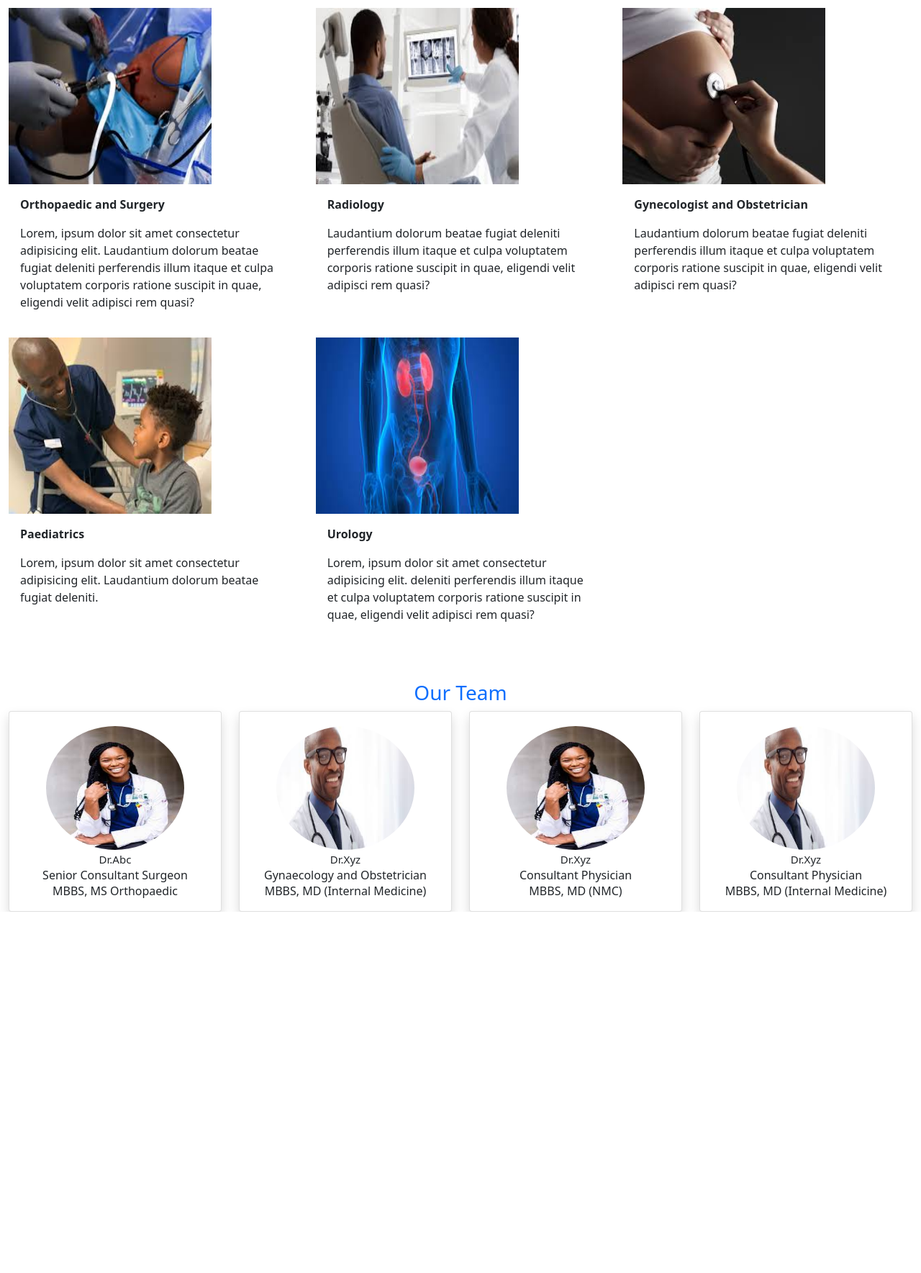
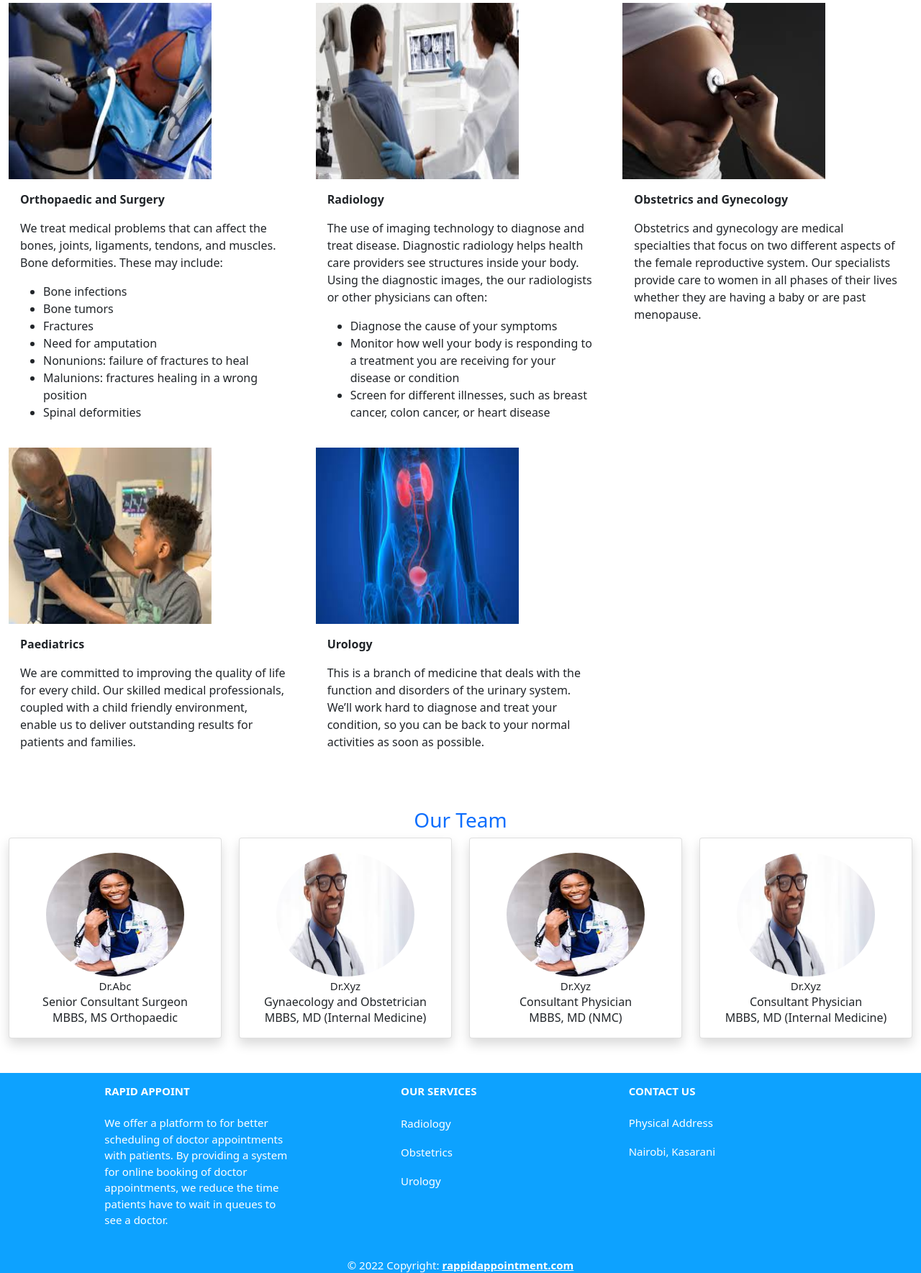
Before and after one commit to Kirugik/rapidappointment, a Django app: page / in a window 1280 px wide. Shown: the part 1653-3422 px from the top of the page at 72% size. Before the commit the page ends 2920 px from the top, so only its background shows below. Run offline with Django 4.2, Linux system fonts and the light colour scheme; tables that the repository leaves empty hold one stand-in row (values such as "Sample post"); some libraries are stand-ins or nearby versions.

```diff
--- a/appointment/templates/appointment/add_doctor.html
+++ b/appointment/templates/appointment/add_doctor.html
@@ -19,7 +19,8 @@
 {% endif %}
 
 
-<div class="container" style="margin-top: 100px">
+<div class="container" style="margin-top: 100px" style="min-height:100vh; display:flex; flex-direction:column;
+justify-content:space-between;">
     <div class="form-wrapper" style="display: block; text-align: center;">
         <h5 class="text-center">Add Doctor</h5>
         <form method="POST" action="" enctype="multipart/form-data" style="display: inline-block; margin-left: auto; margin-right: auto; text-align: left;">
@@ -70,4 +71,5 @@
         </form>
     </div>
 </div>
+{% include 'footer.html' %}
 {% endblock content %}
--- a/appointment/templates/appointment/add_patient.html
+++ b/appointment/templates/appointment/add_patient.html
@@ -18,7 +18,8 @@
 </script>
 {% endif %}
 
-<div class="container" style="margin-top: 100px">
+<div class="container" style="margin-top: 100px" style="min-height:100vh; display:flex; flex-direction:column;
+justify-content:space-between;">
     <div class="form-wrapper" style="display: block; text-align: center;">
         <h5 class="text-center">Create Account</h5>
         <form method="POST" action="" enctype="multipart/form-data" style="display: inline-block; margin-left: auto; margin-right: auto; text-align: left;">
@@ -68,5 +69,5 @@
     </form>
     </div>
 </div>
-
+{% include 'footer.html' %}
 {% endblock content %}
--- a/appointment/templates/appointment/admin_dashboard.html
+++ b/appointment/templates/appointment/admin_dashboard.html
@@ -27,6 +27,4 @@
         </div>
     </div>
 </div>
-
-
 {% endblock %}
--- a/appointment/templates/appointment/appointments.html
+++ b/appointment/templates/appointment/appointments.html
@@ -4,7 +4,8 @@
 {% block content %}
 {% include 'navbar.html' %}
 
-<div class="container mt-4">
+<div class="container mt-4" style="min-height:100vh; display:flex; flex-direction:column;
+justify-content:space-between;">
     <div class="info-wrapper" style="margin-top: 150px;">
         <h5 class="text-center mt-4">Active Appointments</h5>
         <table id="example" class="table table-hover">
@@ -57,4 +58,5 @@
         </table>
     </div>
 </div>
+{% include 'footer.html' %}
 {% endblock content %}
--- a/appointment/templates/appointment/doctors.html
+++ b/appointment/templates/appointment/doctors.html
@@ -5,7 +5,8 @@
 {% block content %}
 {% include 'navbar.html' %}
 
-<div class="container mt-4">
+<div class="container mt-4" style="min-height:100vh; display:flex; flex-direction:column;
+justify-content:space-between;">
     <div class="table-wrapper" style="margin-top: 150px;">
         <h5 class="text-center mt-4">Our Doctors</h5>
         <table id="example" class="table table-hover">
@@ -40,4 +41,5 @@
         </table>
     </div>
 </div>
+{% include 'footer.html' %}
 {% endblock content %}
--- a/appointment/templates/appointment/home_old.html
+++ b/appointment/templates/appointment/home_old.html
@@ -42,7 +42,7 @@
                 <h4 class="text-center" style="color: #E30B5D;">Welcome to the Rapid Appoint</h4>
             </h1>
             <p>
-                <h6>Lorem ipsum dolor sit amet, consectetur adipiscing elit, sed do eiusmod tempor incididunt ut labore et dolore magna aliqua. Ultrices tincidunt arcu non sodales neque sodales. At quis risus sed vulputate odio ut enim blandit. Cras semper auctor neque vitae tempus quam pellentesque nec. Aenean vel elit scelerisque mauris. Neque viverra justo nec ultrices dui sapien. Nullam non nisi est sit amet facilisis magna etiam. Tincidunt lobortis feugiat vivamus at augue eget arcu.</h6>
+                <h6 style="line-height: 25px;">We are revolutionizing doctor appointments by leveraging an online doctor appointment booking technology. We let patients book doctor appointments online, and get to see a doctor at their convenience. We beleive that patients who need to a see a doctor on non-emergency cases should do so with greater convenience.</h6>
             </p>
             <div class="home-images d-flex ml-auto">
                 <img src="{% static 'images/doc1.jpg' %}" alt="" style="width: 400px; height: 300px; margin-right: 10px;">
@@ -75,7 +75,17 @@
             </div>
             <div class="card-body">
                 <p><strong>Orthopaedic and Surgery</strong></p>
-                <p>Lorem, ipsum dolor sit amet consectetur adipisicing elit. Laudantium dolorum beatae fugiat deleniti perferendis illum itaque et culpa voluptatem corporis ratione suscipit in quae, eligendi velit adipisci rem quasi?</p>
+                <p>We treat medical problems that can affect the bones, joints, ligaments, tendons, and muscles. Bone deformities. These may include:
+                    <ul>
+                        <li>Bone infections</li>
+                        <li>Bone tumors</li>
+                        <li>Fractures</li>
+                        <li>Need for amputation</li>
+                        <li>Nonunions: failure of fractures to heal</li>
+                        <li>Malunions: fractures healing in a wrong position</li>
+                        <li>Spinal deformities</li>
+                    </ul>
+                </p>
             </div>
         </div>
 
@@ -85,7 +95,13 @@
             </div>
             <div class="card-body">
                 <p><strong>Radiology</strong></p>
-                <p>Laudantium dolorum beatae fugiat deleniti perferendis illum itaque et culpa voluptatem corporis ratione suscipit in quae, eligendi velit adipisci rem quasi?</p>
+                <p>The use of imaging technology to diagnose and treat disease. Diagnostic radiology helps health care providers see structures inside your body. Using the diagnostic images, the our radiologists or other physicians can often:
+                    <ul>
+                        <li>Diagnose the cause of your symptoms</li>
+                        <li>Monitor how well your body is responding to a treatment you are receiving for your disease or condition</li>
+                        <li>Screen for different illnesses, such as breast cancer, colon cancer, or heart disease</li>
+                    </ul>
+                </p>
             </div>
         </div>
 
@@ -94,8 +110,10 @@
                 <img src="{% static 'images/obste.jpeg' %}" alt="" style="margin-left:auto; margin-right:auto; width: 70%; height: 250px; padding-top: 5px;">
             </div>
             <div class="card-body">
-                <p><strong>Gynecologist and Obstetrician</strong></p>
-                <p>Laudantium dolorum beatae fugiat deleniti perferendis illum itaque et culpa voluptatem corporis ratione suscipit in quae, eligendi velit adipisci rem quasi?</p>
+                <p><strong>Obstetrics and Gynecology</strong></p>
+                <p>Obstetrics and gynecology are medical specialties that focus on two different aspects of the female reproductive system. Our specialists provide care to women in all phases of their lives whether they are having a baby or are past menopause.</p>
+
+
             </div>
         </div>
 
@@ -105,7 +123,7 @@
             </div>
             <div class="card-body">
                 <p><strong>Paediatrics</strong></p>
-                <p>Lorem, ipsum dolor sit amet consectetur adipisicing elit. Laudantium dolorum beatae fugiat deleniti.</p>
+                <p>We are committed to improving the quality of life for every child. Our skilled medical professionals, coupled with a child friendly environment, enable us to deliver outstanding results for patients and families.</p>
             </div>
         </div>
 
@@ -115,7 +133,7 @@
             </div>
             <div class="card-body">
                 <p><strong>Urology</strong></p>
-                <p>Lorem, ipsum dolor sit amet consectetur adipisicing elit. deleniti perferendis illum itaque et culpa voluptatem corporis ratione suscipit in quae, eligendi velit adipisci rem quasi?</p>
+                <p>This is a branch of medicine that deals with the function and disorders of the urinary system. We’ll work hard to diagnose and treat your condition, so you can be back to your normal activities as soon as possible.</p>
             </div>
         </div>
 
@@ -126,7 +144,7 @@
 
 
 <!-- ------------------------------------------------------------------------------------------------ -->
-<!-- -------------------------------------Medical Services------------------------------------------- -->
+<!-- -------------------------------------Our Team------------------------------------------- -->
 <!-- ------------------------------------------------------------------------------------------------ -->
 
 <div class="container-fluid mt-4" id="team">
@@ -144,10 +162,6 @@
                     <h4 class="card-title" style="font-size: 15px;">Dr.Abc</h4>
                     <h6 class="card-subtitle">Senior Consultant Surgeon</h6>
                     <p class="card-text">MBBS, MS Orthopaedic</p>
-                    <!-- <a href="#" class="card-link"><i class="fa fa-facebook"></i></a>
-                    <a href="#" class="card-link"><i class="fa fa-twitter"></i></a>
-                    <a href="#" class="card-link"><i class="fa fa-instagram"></i></a>
-                    <a href="#" class="card-link"><i class="fa fa-linkedin"></i></a> -->
                 </div>
             </div>
         </div>
@@ -159,10 +173,6 @@
                     <h4 class="card-title" style="font-size: 15px;">Dr.Xyz</h4>
                     <h6 class="card-subtitle">Gynaecology and Obstetrician</h6>
                     <p class="card-text">MBBS, MD (Internal Medicine)</p>
-                    <!-- <a href="#" class="card-link"><i class="fa fa-facebook"></i></a>
-                    <a href="#" class="card-link"><i class="fa fa-twitter"></i></a>
-                    <a href="#" class="card-link"><i class="fa fa-instagram"></i></a>
-                    <a href="#" class="card-link"><i class="fa fa-linkedin"></i></a> -->
                 </div>
             </div>
         </div>
@@ -174,10 +184,6 @@
                     <h4 class="card-title" style="font-size: 15px;">Dr.Xyz</h4>
                     <h6 class="card-subtitle">Consultant Physician</h6>
                     <p class="card-text">MBBS, MD (NMC)</p>
-                    <!-- <a href="#" class="card-link"><i class="fa fa-facebook"></i></a>
-                    <a href="#" class="card-link"><i class="fa fa-twitter"></i></a>
-                    <a href="#" class="card-link"><i class="fa fa-instagram"></i></a>
-                    <a href="#" class="card-link"><i class="fa fa-linkedin"></i></a> -->
                 </div>
             </div>
         </div>
@@ -189,14 +195,11 @@
                     <h4 class="card-title" style="font-size: 15px;">Dr.Xyz</h4>
                     <h6 class="card-subtitle">Consultant Physician</h6>
                     <p class="card-text">MBBS, MD (Internal Medicine)</p>
-                    <!-- <a href="#" class="card-link"><i class="fa fa-facebook"></i></a>
-                    <a href="#" class="card-link"><i class="fa fa-twitter"></i></a>
-                    <a href="#" class="card-link"><i class="fa fa-instagram"></i></a>
-                    <a href="#" class="card-link"><i class="fa fa-linkedin"></i></a> -->
                 </div>
             </div>
         </div>
 
     </div>
 </div>
+{% include 'footer.html' %}
 {% endblock content %}
--- a/appointment/templates/appointment/patients.html
+++ b/appointment/templates/appointment/patients.html
@@ -5,7 +5,8 @@
 {% block content %}
 {% include 'navbar.html' %}
 
-<div class="container">
+<div class="container" style="min-height:100vh; display:flex; flex-direction:column;
+justify-content:space-between;">
     <div class="table-wrapper" style="margin-top: 150px;">
         <h5 class="text-center mt-4">All Patients</h5>
         <table id="example" class="table table-hover">
@@ -40,4 +41,5 @@
         </table>
     </div>
 </div>
+{% include 'footer.html' %}
 {% endblock content %}
--- a/appointment/templates/appointment/request_appointment.html
+++ b/appointment/templates/appointment/request_appointment.html
@@ -18,7 +18,8 @@
 {% endif %}
 
 
-<div class="container" style="margin-top: 150px">
+<div class="container" style="margin-top: 150px" style="min-height:100vh; display:flex; flex-direction:column;
+justify-content:space-between;">
     <div class="form-wrapper" style="display: block; text-align: center;">
         <h5 class="text-center mt-5">Book An Appointment</h5>
         <form method="POST" action="" enctype="multipart/form-data" style="display: inline-block; margin-left: auto; margin-right: auto; text-align: left;">
@@ -67,4 +68,5 @@
 
     </div>
 </div>
+{% include 'footer.html' %}
 {% endblock content %}
--- a/appointment/templates/auth/sign_in.html
+++ b/appointment/templates/auth/sign_in.html
@@ -6,7 +6,8 @@
 
 {% block content%}
 {% include 'navbar.html' %}
-<section class="vh-100">
+<section class="vh-100" style="min-height:100vh; display:flex; flex-direction:column;
+justify-content:space-between;">
     <div class="container h-100">
         <div class="row d-flex justify-content-center align-items-center h-100">
             <div class="col-lg-12 col-xl-11">
@@ -55,4 +56,5 @@
         </div>
     </div>
 </section>
+{% include 'footer.html' %}
 {% endblock %}
--- a/appointment/templates/auth/sign_up.html
+++ b/appointment/templates/auth/sign_up.html
@@ -6,7 +6,8 @@
 
 {% block content%}
 {% include 'navbar.html' %}
-<section class="vh-100">
+<section class="vh-100" style="min-height:100vh; display:flex; flex-direction:column;
+justify-content:space-between;">
     <div class="container h-100">
         <div class="row d-flex justify-content-center align-items-center h-100">
             <div class="col-lg-12 col-xl-11">
@@ -77,4 +78,5 @@
         </div>
     </div>
 </section>
+{% include 'footer.html' %}
 {% endblock %}
--- /dev/null
+++ b/appointment/templates/footer.html
@@ -0,0 +1,47 @@
+<!-- Footer -->
+<footer class="text-center text-sm-start" style="background-color: #0da2ff; color: #ffffff;">
+    <!-- Section: Links  -->
+    <section class="">
+        <div class="container text-center text-md-start mt-5">
+            <!-- Grid row -->
+            <div class="row mt-3">
+                <!-- Grid column -->
+                <div class="col-md-3 col-sm-4 col-xl-3 mx-auto mb-4">
+                    <!-- Content -->
+                    <h6 class="text-uppercase fw-bold mt-3 mb-4" style="font-size: 15px;">Rapid Appoint</h6>
+                    <p style="font-size: 15px;">We offer a platform to for better scheduling of doctor appointments with patients. By providing a system for online booking of doctor appointments, we reduce the time patients have to wait in queues to see a doctor.</p>
+                </div>
+                <!-- Grid column -->
+
+                <!-- Grid column -->
+                <div class="col-md-2 col-sm-2 col-xl-2 mx-auto mb-4">
+                    <!-- Links -->
+                    <h6 class="text-uppercase fw-bold mt-3 mb-4" style="font-size: 15px;">Our Services</h6>
+                    <p><a href="#!" class="text-reset" style="text-decoration: none; font-size: 15px;">Radiology</a></p>
+                    <p><a href="#!" class="text-reset" style="text-decoration: none; font-size: 15px;">Obstetrics</a></p>
+                    <p><a href="#!" class="text-reset" style="text-decoration: none; font-size: 15px;">Urology</a></p>
+                </div>
+                <!-- Grid column -->
+
+                <!-- Grid column -->
+                <div class="col-md-4 col-sm-3 col-xl-3 mx-auto mb-md-0 mb-4">
+                    <!-- Links -->
+                    <h6 class="text-uppercase fw-bold mt-3 mb-4" style="font-size: 15px;">Contact Us</h6>
+                    <p style="font-size: 15px;">Physical Address</p>
+                    <p><a href="http://maps.google.com/maps?q=kasarani" style="color: #ffffff; text-decoration: none; font-size: 15px;">Nairobi, Kasarani</a></p>
+                </div>
+                <!-- Grid column -->
+            </div>
+            <!-- Grid row -->
+        </div>
+    </section>
+<!-- Section: Links  -->
+
+    <!-- Copyright -->
+    <div class="text-center" style="font-size: 15px;">
+        © 2022 Copyright:
+        <a class="text-reset fw-bold" href="/">rappidappointment.com</a>
+    </div>
+    <!-- Copyright -->
+</footer>
+<!-- Footer -->
--- a/appointment/templates/navbar.html
+++ b/appointment/templates/navbar.html
@@ -13,7 +13,7 @@
 
 <nav class="navbar navbar-expand-lg fixed-top">
     <div class="container-fluid">
-        <a class="navbar-brand" href="{% url 'home' %}" style="color: #ffffff; font-weight: bold; font-size: 20px; margin-top: 20px; margin-bottom: 20px">Rapid Appoint</a>
+        <a class="navbar-brand" href="{% url 'home' %}" style="color: #ffffff; font-weight: bold; font-size: 20px; margin-top: 15px; margin-bottom: 15px"><span style="color: #E30B5D;;">Rapid</span>Appoint</a>
         <button class="navbar-toggler" type="button" data-bs-toggle="collapse" data-bs-target="#navbarSupportedContent" aria-controls="navbarSupportedContent" aria-expanded="false" aria-label="Toggle navigation"> <span class="navbar-toggler-icon"></span>
         </button>
         <div class="collapse navbar-collapse" id="navbarSupportedContent">
```
Also changed, not shown: appointment/templates/appointment/about.html (+11 -9 lines), appointment/templates/appointment/contact.html (+8 -14 lines), appointment/templates/auth/login.html (line endings or trailing spaces).
